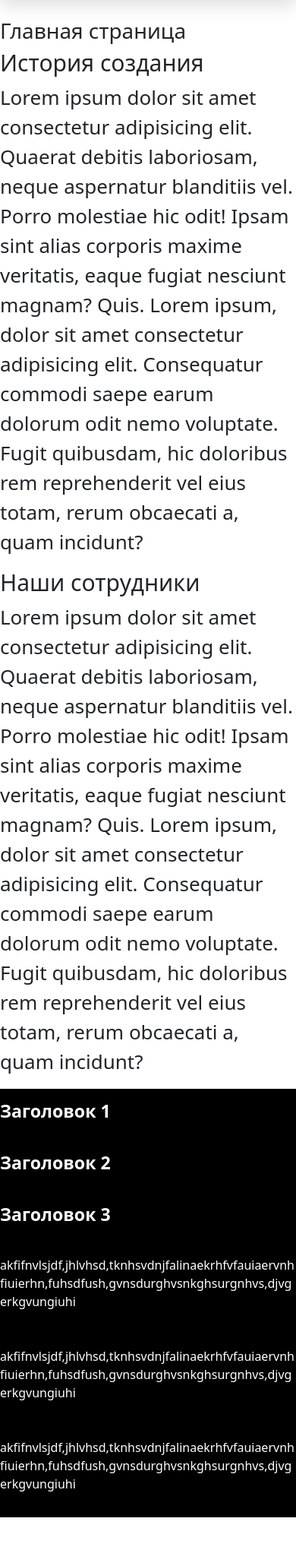
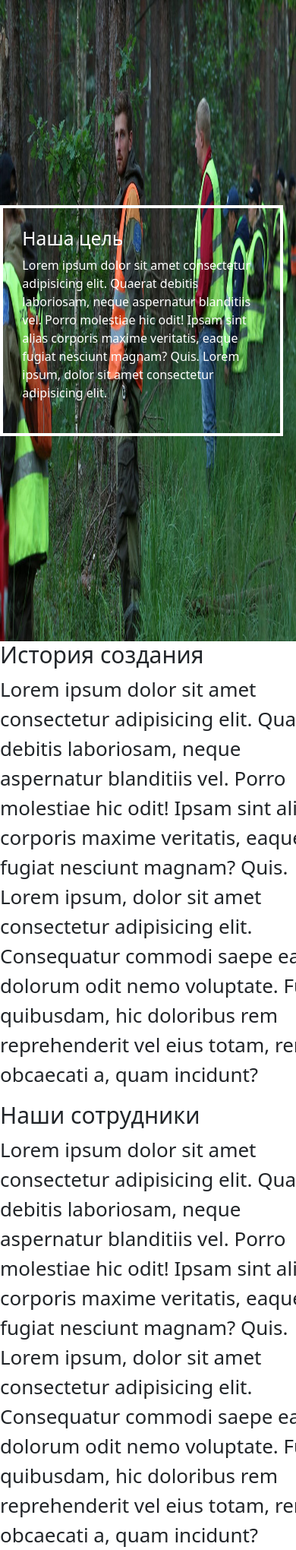
Before and after one commit to AlexUpaev/Peredelish, a Flask app: page / in a window 390 px wide; the page is wider, and only the part inside the window is pictured. Shown: the part 221-2261 px from the top of that part at 76% size. Before the commit the page ends 2218 px from the top of that part, so only its background shows below. Run offline with Flask 3, Linux system fonts and the light colour scheme.

Commit message:
Many index changes

```diff
--- a/static/css/styles.css
+++ b/static/css/styles.css
@@ -14,15 +14,53 @@ height: 48px;
 width: 48px;
 }
 
+html,
+body {
+    height: 100%;
+}
+/* Стили главной страницы */
+
+.Main_page_content {
+    min-height: 100vh;
+    display: flex;
+    flex-direction: column;
+}
+
+.volontir_main_text_place {
+
+    padding: 3vh;
 
 
-/* Стили главной страницы */
+    height: auto;
+    max-height: 50vh;
+    max-width: 50vh;
+    margin: auto 2vh auto auto;
+    color: white;
+    /* text-align: center; */
+    display: flex;
+    flex-direction: column;
+    justify-content: center;
+    border: 0.5vh solid white;
+}
+
+.volontir_main {
+    display: flex;
+    background-image: url(/static/image/ValantirMainPicture.png);
+    background-size: cover;
+    background-size: 100% 100%;
+    min-height: 100vh;
+}
+
+.Vstupi_v_valantirs_plase {
+    background-color: black;
+}
+
+
 
 .divblock {
-    display: block;
-
-    max-width: 538px;
-    max-height: 1128;
+    max-height: 50%;
+    max-width: 40%;
+    min-width: 450px;
     width: auto;
     height: auto;
 
@@ -37,39 +75,52 @@ width: 48px;
 .maintext {
     font-size: 26px;
 }
-footer {
-    position: fixed;
-    bottom: 0px;
-    left: 0px;
-    right: 0px;
-    min-height: 50px;
-    padding: 10px 0px;
-    background-color: black;
-    color: #eee;
+
+.main_team {
+    background: rgb(197, 237, 193);
+    justify-content: center;
 }
 
+.main_team_photo {
+    max-height: 420px;
+    max-width: 560px;
+}
+
+.team_photo {
+    height: 100%;
+    width: 100%;
+}
+
+.bottmcontent {
+    height: 120px;
+}
+
+.content {
+    min-height: 100%;
+}
 /* Стили списка пропавших */
+
+.cardsection {
+    justify-content: center;
+}
 
 .card {
     margin-left: auto;
     margin-right: auto;
     margin-bottom: 15px;
-    max-width: 540px;
+    width: 540px;
+    height: 830px;
 }
 
-.col {
-    max-width: 538px;
-    max-height: 1128;
-    width: auto;
-    height: auto;
+.img_section {
+    margin-left: auto;
+    margin-right: auto;
+    height: 470px;
 }
 
 .spisokimg{
     max-width: 300px;
     max-height: 600px;
-    width: auto;
-    height: auto;
-    align-items: center;
-    margin-left: auto;
-    margin-right: auto;
+    width: 540px;
+    height: 470px;
 }
--- a/templates/base.html
+++ b/templates/base.html
@@ -11,7 +11,7 @@
 </head>
 <body>
 <div class="page">
-  <header class="d-flex flex-wrap align-items-center justify-content-center justify-content-md-between py-3 mb-4 border-bottom">
+  <header class="d-flex flex-wrap align-items-center justify-content-center justify-content-md-between py-3 border-bottom">
     <div class="col-md-3 mb-2 mb-md-0">
       <a href="/" class="d-inline-flex link-body-emphasis text-decoration-none">
         <img class="header_img" src="{{ url_for('static', filename='image/map-marker.png')}}" alt="map">
--- a/templates/index.html
+++ b/templates/index.html
@@ -5,8 +5,27 @@
 {% endblock %}
 
 {% block content %}
-<section class="maincontent">
-  <h1>Главная страница</h1>
+
+<section class="Main_page_content">
+  <div class="maincontent">
+    <article class="volontir_main">
+
+      <div class="volontir_main_text_place">
+        <h2 class="volontir_main_titel">Наша цель</h2>
+        <p class="volontir_main_text">
+          Lorem ipsum dolor sit amet consectetur adipisicing elit. Quaerat debitis laboriosam, neque aspernatur blanditiis vel. Porro molestiae hic odit! Ipsam sint alias corporis maxime veritatis,
+          eaque fugiat nesciunt magnam? Quis. Lorem ipsum, dolor sit amet consectetur adipisicing elit.
+        </p>
+      </div>
+
+    </article>
+
+    <article class="Vstupi_v_valantirs_plase">
+
+
+    </article>
+
+
     <article class="articles">
       <div class="divblock">
         <h2 class="Titels">История создания</h2>
@@ -27,33 +46,61 @@
           Consequatur commodi saepe earum dolorum odit nemo voluptate. Fugit quibusdam, hic doloribus rem reprehenderit vel eius totam, rerum obcaecati a, quam incidunt?
         </p>
       </div>
-  </article>
 
-  <article>
-      <div class="row text-white">
-        <div class="col-md-4 pt-3 pb-3 bg-black part1">
-          <h3 class="text-white"><strong>Заголовок 1</strong></h3>
+      <div class="main_team row">
+        <div class="main_team_photo">
+          <img class="team_photo" src="{{ url_for('static', filename='image/Maria.png')}}" alt="musha">
         </div>
-        <div class="col-md-4 pt-3 pb-3 bg-black part1">
-          <h3 class="text-white"><strong>Заголовок 2</strong></h3>
+
+        <div class="main_team_photo">
+          <img class="team_photo" src="{{ url_for('static', filename='image/Ump.png')}}" alt="upaev">
         </div>
-        <div class="col-md-4 pt-3 pb-3 bg-black part1">
-          <h3 class="text-white"><strong>Заголовок 3</strong></h3>
+
+        <div class="main_team_photo">
+          <img class="team_photo" src="{{ url_for('static', filename='image/Me.png')}}" alt="Me">
         </div>
       </div>
 
+      <div class="divblock">
+        <p class="maintext">
+          Lorem ipsum dolor sit amet consectetur adipisicing elit. Quaerat debitis laboriosam, neque aspernatur blanditiis vel. Porro molestiae hic odit! Ipsam sint alias corporis maxime veritatis,
+          eaque fugiat nesciunt magnam? Quis. Lorem ipsum, dolor sit amet consectetur adipisicing elit.
+          Consequatur commodi saepe earum dolorum odit nemo voluptate. Fugit quibusdam, hic doloribus rem reprehenderit vel eius totam, rerum obcaecati a, quam incidunt?
+        </p>
+      </div>
+
+
+    </article>
+
+    <article class="articles">
+      <div class="divblock">
+        <h2 class="Titels">Чо-то ещё</h2>
+        <p class="maintext">
+          Lorem ipsum dolor sit amet consectetur adipisicing elit. Quaerat debitis laboriosam, neque aspernatur blanditiis vel. Porro molestiae hic odit! Ipsam sint alias corporis maxime veritatis,
+          eaque fugiat nesciunt magnam? Quis. Lorem ipsum, dolor sit amet consectetur adipisicing elit.
+          Consequatur commodi saepe earum dolorum odit nemo voluptate. Fugit quibusdam, hic doloribus rem reprehenderit vel eius totam, rerum obcaecati a, quam incidunt?
+        </p>
+      </div>
+    </article>
+  </div>
+
+
+  <div class="bottmcontent">
       <div class="row text-white", style="overflow-wrap: break-word">
         <div class="col-md-4 pt-3 pb-3 bg-black part1">
+          <h3 class="text-white"><strong>Заголовок 1</strong></h3>
           <p>akfifnvlsjdf,jhlvhsd,tknhsvdnjfalinaekrhfvfauiaervnhfiuierhn,fuhsdfush,gvnsdurghvsnkghsurgnhvs,djvgerkgvungiuhi</p>
         </div>
         <div class="col-md-4 pt-3 pb-3 bg-black part1">
+          <h3 class="text-white"><strong>Заголовок 1</strong></h3>
           <p>akfifnvlsjdf,jhlvhsd,tknhsvdnjfalinaekrhfvfauiaervnhfiuierhn,fuhsdfush,gvnsdurghvsnkghsurgnhvs,djvgerkgvungiuhi</p>
         </div>
         <div class="col-md-4 pt-3 pb-3 bg-black part1">
+          <h3 class="text-white"><strong>Заголовок 1</strong></h3>
           <p>akfifnvlsjdf,jhlvhsd,tknhsvdnjfalinaekrhfvfauiaervnhfiuierhn,fuhsdfush,gvnsdurghvsnkghsurgnhvs,djvgerkgvungiuhi</p>
         </div>
       </div>
-  </article>
+    </div>
 
 </section>
 
--- a/templates/spisock.html
+++ b/templates/spisock.html
@@ -7,7 +7,7 @@
 {% block content %}
 <h1>Списки пропавших</h1>
 
-<div class="cardsection">
+<div class="cardsection row">
     {% for post in posts %}
     <div class="card">
         <div class="row g-0">
```
Also changed, not shown: static/image/Maria.png (added), static/image/Me.png (added), static/image/Ump.png (added), static/image/ValantirMainPicture.png (added). Lines whose indentation alone changed are shown as unchanged.
